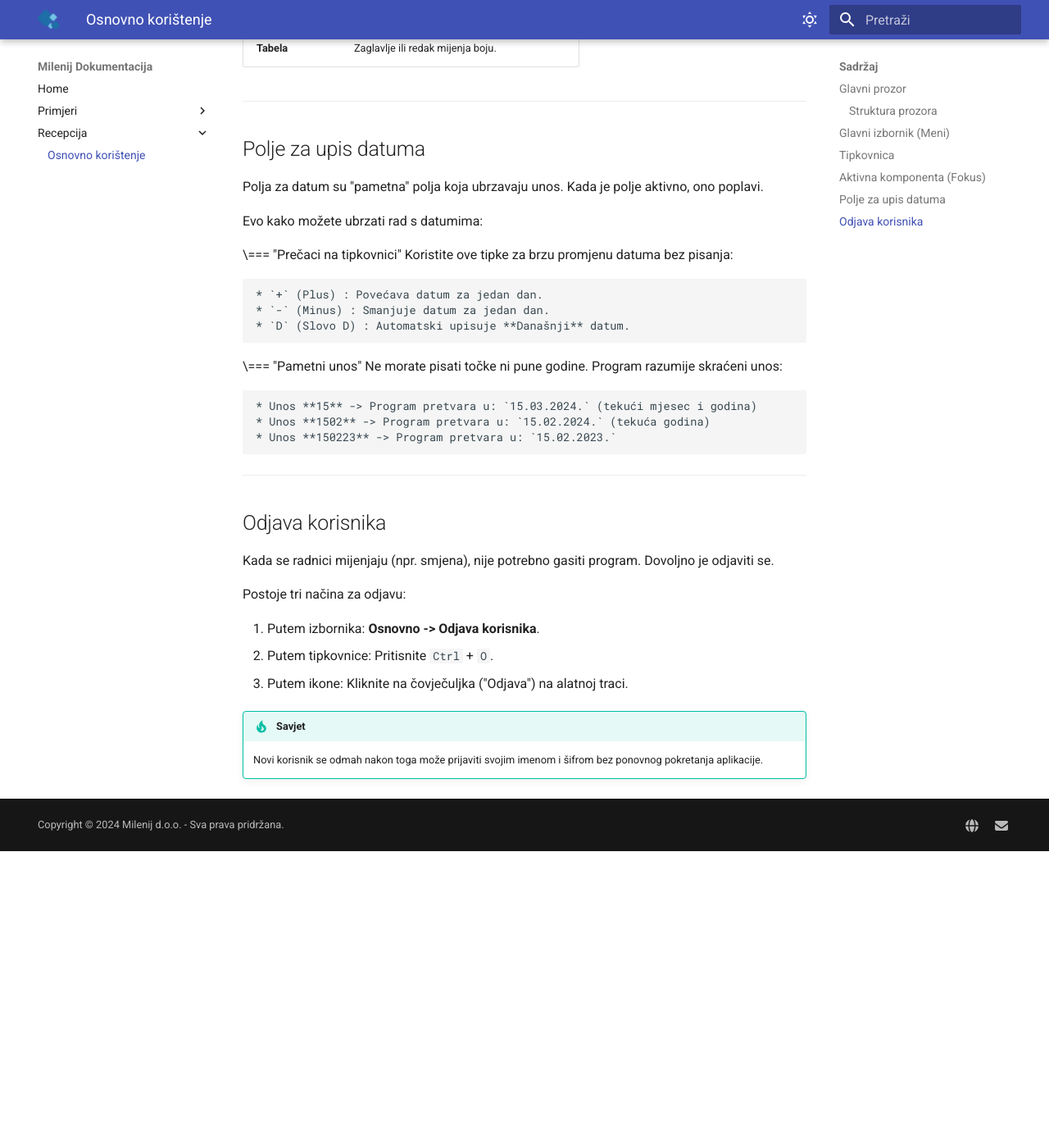
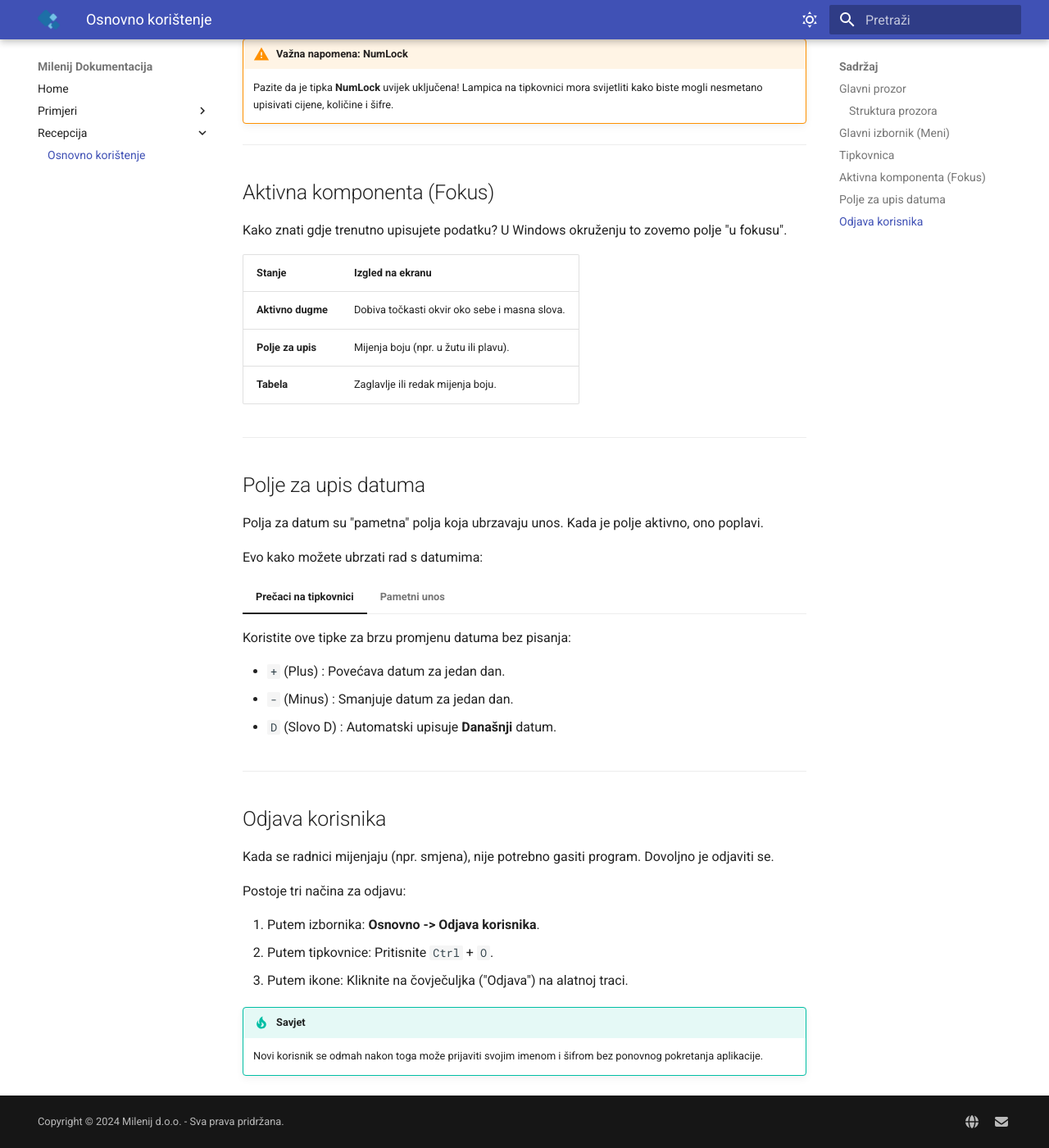
Before and after one commit to Milenij/milenij-upute, an MkDocs documentation site: the page built from docs/recepcija/osnovno-korištenje/index.md, in a window 1280 px wide and 1400 px high, scrolled down 1907 px. Shown: the whole window at 82% size. Built offline with MkDocs 1.6.1 and Material for MkDocs 9.7.7, drawn with Linux system fonts in a browser that asks for light colours; before the commit the page ends 2945 px from its top, so only the background shows below that; some of the changed text lies outside the part shown.

Commit message:
Update 🛎️ Recepcija “osnovno-korištenje/index”

````diff
--- a/docs/recepcija/osnovno-korištenje/index.md
+++ b/docs/recepcija/osnovno-korištenje/index.md
@@ -12,7 +12,7 @@ Glavni prozor se otvara svakim pozivanjem programa. To je "okvir" unutar kojega
 !!! danger "Zatvaranje programa"
     Zatvaranjem glavnog prozora programa automatski se zatvaraju i svi ostali otvoreni prozori, tj. **prekida se rad programa**.
 
-![glavni_prozor](assets/images/slika_glavniprozor.png)
+![glavni_prozor](/assets/images/slika_glavniprozor.png)
 
 ### Struktura prozora
 
@@ -23,12 +23,12 @@ graph TD;
     A[Glavni Prozor Aplikacije] --> B(Pod-prozor: Računi);
     A --> C(Pod-prozor: Partneri);
     A --> D(Pod-prozor: Skladište);
-    style A fill:#77f,stroke:#333,stroke-width:4px
+    style A fill:#f9f,stroke:#333,stroke-width:4px
 ```
 
 Kada imate otvorenih više modula, preglednije je vidjeti koji prozori pripadaju kojem programu nego kad se nalaze svuda po desktopu. Minimiziranjem glavnog prozora minimiziraju se i svi njegovi zavisni prozori.
 
-- - -
+---
 
 ## Glavni izbornik (Meni)
 
@@ -37,15 +37,13 @@ Svaka opcija na glavnom meniju predstavlja jedno područje rada.
 !!! info "Konvencija pisanja u uputama"
     Kako ove upute ne bismo pretvorili u slikovnicu, putanju do određene opcije pisat ćemo skraćeno.
 
-```
-Primjer: **Osnovno -> Sistem -> Korisnici**
+    Primjer: **Osnovno -> Sistem -> Korisnici**
 
-1. Kliknite na **Osnovno** (Glavni izbornik).
-2. Odaberite **Sistem** (Padajući izbornik).
-3. Odaberite **Korisnici** (Podizbornik).
-```
+    1. Kliknite na **Osnovno** (Glavni izbornik).
+    2. Odaberite **Sistem** (Padajući izbornik).
+    3. Odaberite **Korisnici** (Podizbornik).
 
-- - -
+---
 
 ## Tipkovnica
 
@@ -55,19 +53,19 @@ Tipkovnica se sastoji od dva dijela: slovnog i numeričkog. Desni dio tipkovnice
     Pazite da je tipka **NumLock** uvijek uključena!
     Lampica na tipkovnici mora svijetliti kako biste mogli nesmetano upisivati cijene, količine i šifre.
 
-- - -
+---
 
 ## Aktivna komponenta (Fokus)
 
 Kako znati gdje trenutno upisujete podatku? U Windows okruženju to zovemo polje "u fokusu".
 
-| Stanje            | Izgled na ekranu                              |
-| ----------------- | --------------------------------------------- |
+| Stanje | Izgled na ekranu |
+| :--- | :--- |
 | **Aktivno dugme** | Dobiva točkasti okvir oko sebe i masna slova. |
-| **Polje za upis** | Mijenja boju (npr. u žutu ili plavu).         |
-| **Tabela**        | Zaglavlje ili redak mijenja boju.             |
+| **Polje za upis** | Mijenja boju (npr. u žutu ili plavu). |
+| **Tabela** | Zaglavlje ili redak mijenja boju. |
 
-- - -
+---
 
 ## Polje za upis datuma
 
@@ -75,25 +73,21 @@ Polja za datum su "pametna" polja koja ubrzavaju unos. Kada je polje aktivno, on
 
 Evo kako možete ubrzati rad s datumima:
 
-\=== "Prečaci na tipkovnici"
+=== "Prečaci na tipkovnici"
     Koristite ove tipke za brzu promjenu datuma bez pisanja:
 
-```
-* `+` (Plus) : Povećava datum za jedan dan.
-* `-` (Minus) : Smanjuje datum za jedan dan.
-* `D` (Slovo D) : Automatski upisuje **Današnji** datum.
-```
+    * `+` (Plus) : Povećava datum za jedan dan.
+    * `-` (Minus) : Smanjuje datum za jedan dan.
+    * `D` (Slovo D) : Automatski upisuje **Današnji** datum.
 
-\=== "Pametni unos"
+=== "Pametni unos"
     Ne morate pisati točke ni pune godine. Program razumije skraćeni unos:
 
-```
-* Unos **15** -> Program pretvara u: `15.03.2024.` (tekući mjesec i godina)
-* Unos **1502** -> Program pretvara u: `15.02.2024.` (tekuća godina)
-* Unos **150223** -> Program pretvara u: `15.02.2023.`
-```
+    * Unos **15** -> Program pretvara u: `15.03.2024.` (tekući mjesec i godina)
+    * Unos **1502** -> Program pretvara u: `15.02.2024.` (tekuća godina)
+    * Unos **150223** -> Program pretvara u: `15.02.2023.`
 
-- - -
+---
 
 ## Odjava korisnika
 
````
